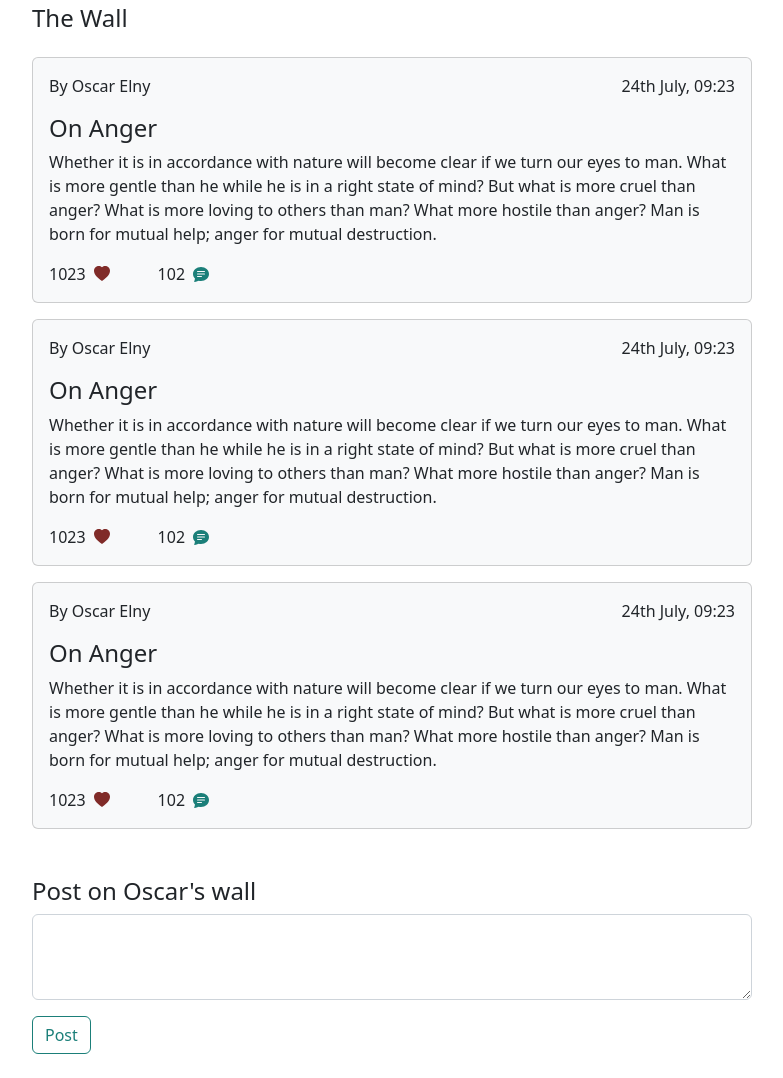
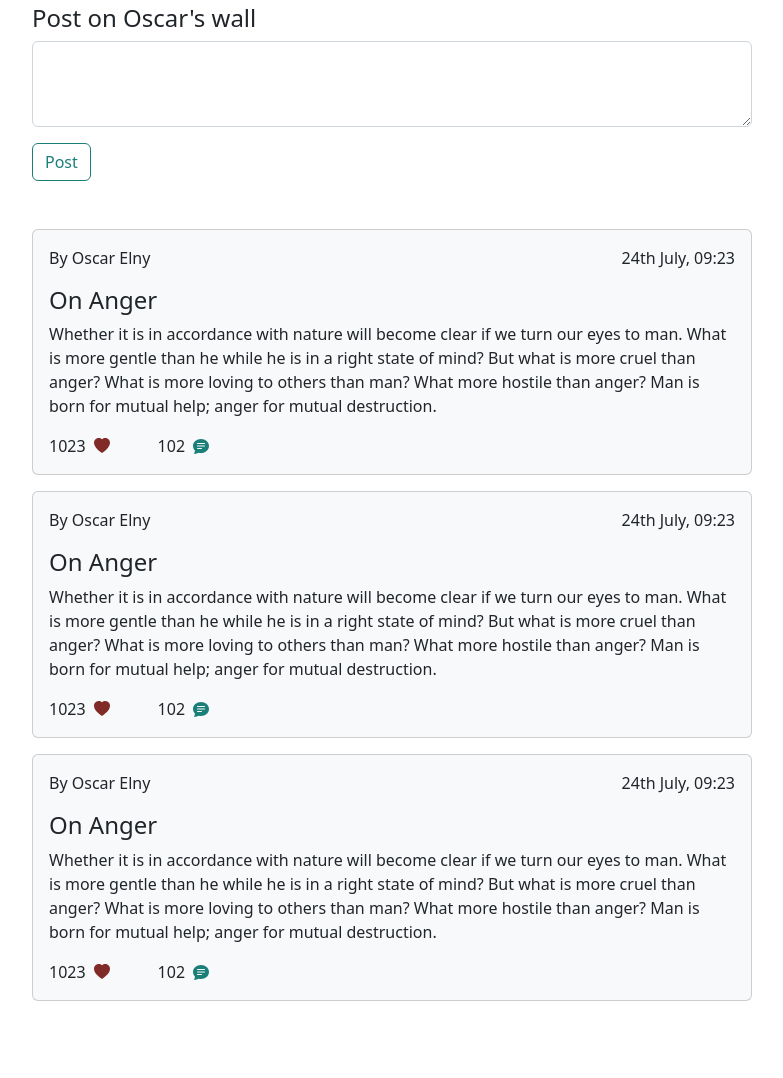
Before and after one commit to olee2/css-frameworks, a website: page profile.html in a window 1280 px wide. Shown: the part 1076-2154 px from the top of the page, without its empty margins (248-1031 px from the left). After the commit the page ends 2101 px from the top, so only its background shows below. Drawn offline with nearby package versions, Linux system fonts and the light colour scheme.

Commit message:
Placing the form above the feed on profile page

```diff
--- a/profile.html
+++ b/profile.html
@@ -113,9 +113,14 @@
           </div>
           <a class="btn btn-outline-primary" href="">All Friends</a>
         </div>
-
+                  <form action="/profile.html" class="mb-5">
+          <h2 class="h4">Post on Oscar's wall</h2>
+          <div class="mb-3">
+            <textarea class="form-control" id="exampleFormControlTextarea1" rows="3" required></textarea>
+          </div>
+          <button class="btn-outline-primary btn">Post</button>
+        </form>
         <div class="mb-4">
-          <h2 class="h4 mb-4">The Wall</h2>
           <div class="d-flex flex-column gap-3">
            <div class="card p-3">
             <div class="row">
@@ -195,13 +200,7 @@
           </div>
 
           </div>
-          <form action="/profile.html" class="mt-5">
-          <h2 class="h4">Post on Oscar's wall</h2>
-          <div class="mb-3">
-            <textarea class="form-control" id="exampleFormControlTextarea1" rows="3" required></textarea>
-          </div>
-          <button class="btn-outline-primary btn">Post</button>
-        </form>
+
         </div>
 
       </div>
```
